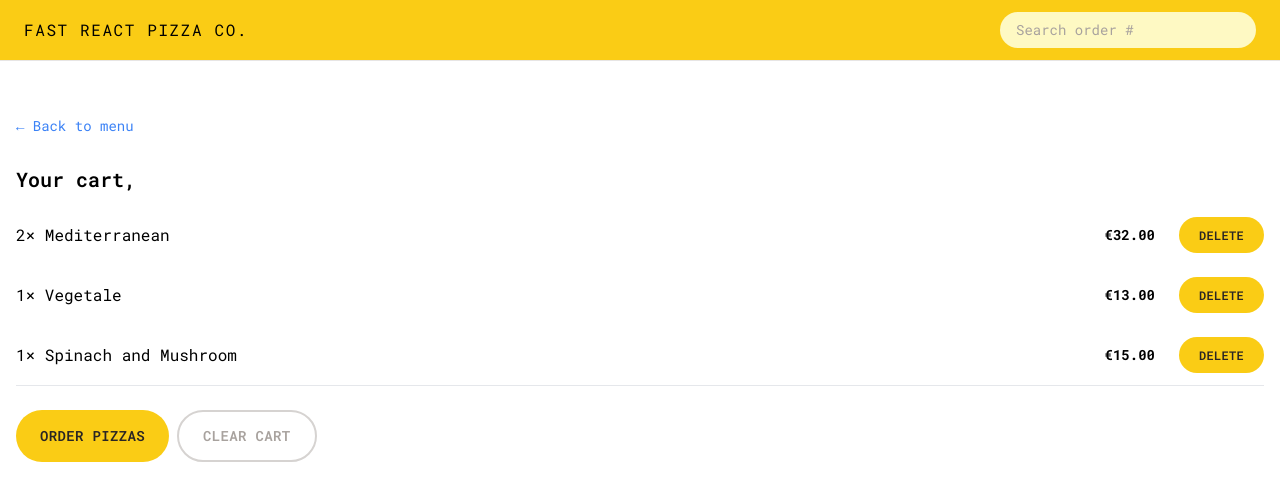
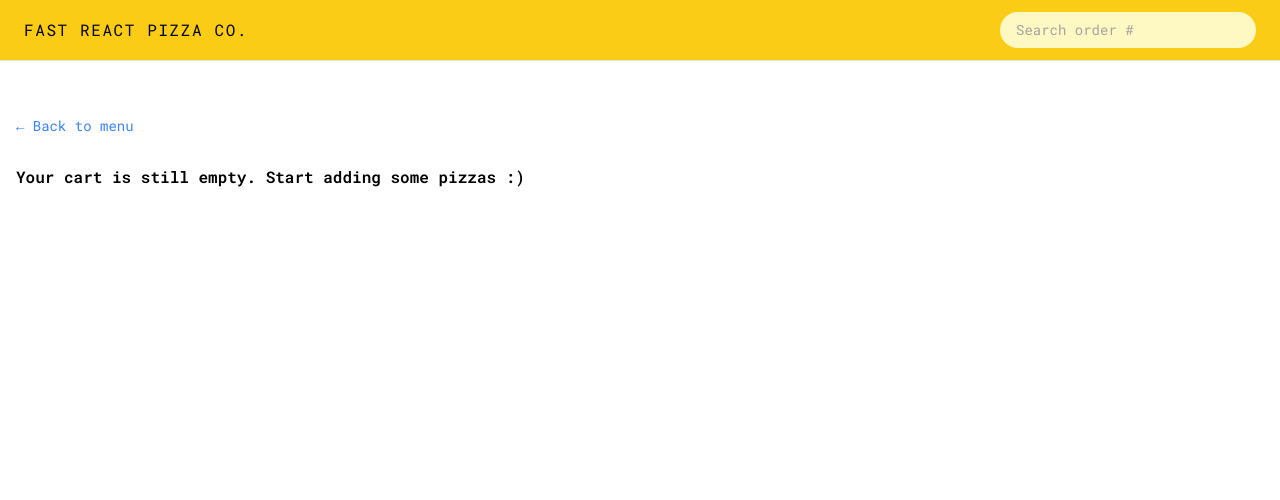
Before and after one commit to HaThiMyChi/fast-react-pizza, a React (Create React App) app: page /cart in a window 1280 px wide. Shown: the top 500 px of the page. Built offline with nearby package versions, Linux system fonts and the light colour scheme.

Commit message:
Building the Cart Page

```diff
--- a/src/features/cart/Cart.jsx
+++ b/src/features/cart/Cart.jsx
@@ -4,7 +4,9 @@
 import { Link } from 'react-router-dom';
 import Button from '../../ui/Button';
 import CartItem from './CartItem';
-import { useSelector } from 'react-redux';
+import { useDispatch, useSelector } from 'react-redux';
+import { clearCart, getCart } from './cartSlice';
+import EmptyCart from './EmptyCart';
 
 Cart.propTypes = {
 
@@ -36,8 +38,12 @@
 
 
 function Cart() {
-    const cart = fakeCart;
+    // const cart = fakeCart;
     const username = useSelector((state) => state.user.username);
+    const cart = useSelector(getCart);
+    const dispatch = useDispatch();
+
+    if(!cart.length) return <EmptyCart />;
 
     return (
         <div className='px-4 py-3'>
@@ -56,7 +62,7 @@
             <div className='mt-6 space-x-2'>
                 <Button to="/order/new" type="primary">Order pizzas</Button>
 
-                <Button type="secondary">Clear cart</Button>
+                <Button type="secondary" onClick={()=> dispatch(clearCart())}>Clear cart</Button>
             </div>
         </div>
 
--- /dev/null
+++ b/src/features/cart/EmptyCart.jsx
@@ -0,0 +1,21 @@
+import React from 'react';
+import PropTypes from 'prop-types';
+import LinkButton from '../../ui/LinkButton';
+
+EmptyCart.propTypes = {
+
+};
+
+function EmptyCart(props) {
+    return (
+        <div className='px-4 py-3'>
+            <LinkButton to="/menu">&larr; Back to menu</LinkButton>
+
+            <p className='mt-7 font-semibold'>
+                Your cart is still  empty. Start adding some pizzas :)
+            </p>
+        </div>
+    );
+}
+
+export default EmptyCart;
--- a/src/features/cart/cartSlice.js
+++ b/src/features/cart/cartSlice.js
@@ -64,3 +64,5 @@
 
 export const getTotalCartPrice = (state) =>
     state.cart.cart.reduce((sum, item) => sum + item.totalPrice, 0);
+
+export const getCart = (state) => state.cart.cart;
```
